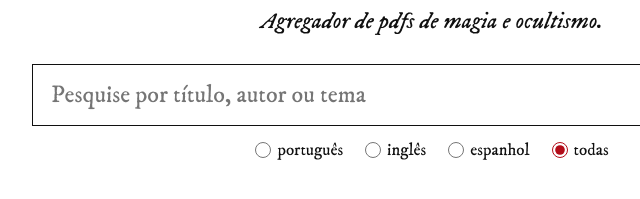
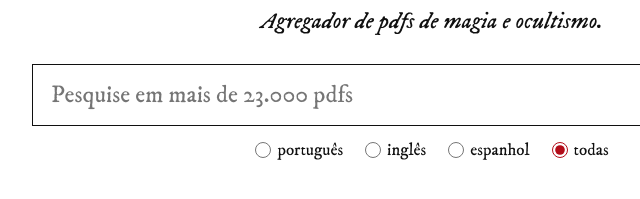
Before and after one commit to TTamosauskas/alexandria, a plain HTML site: page index.html in a window 1280 px wide. Shown: the part 167-366 px from the top of the page, 208-848 px from the left. Drawn offline with nearby package versions, Linux system fonts and the light colour scheme.

Commit message:
Update search input placeholder text

```diff
--- a/index.html
+++ b/index.html
@@ -17,7 +17,7 @@
       <p class="subtitle">Agregador de pdfs de magia e ocultismo.</p>
       <form class="search" id="search-form" role="search">
         <label class="sr-only" for="search-input">Pesquisar documentos</label>
-        <input id="search-input" name="q" type="search" autocomplete="off" placeholder="Pesquise por título, autor ou tema" />
+        <input id="search-input" name="q" type="search" autocomplete="off" placeholder="Pesquise em mais de 23.000 pdfs" />
         <button type="submit">Pesquisar</button>
       </form>
       <fieldset class="language-filter" aria-label="Filtrar por idioma">
```
